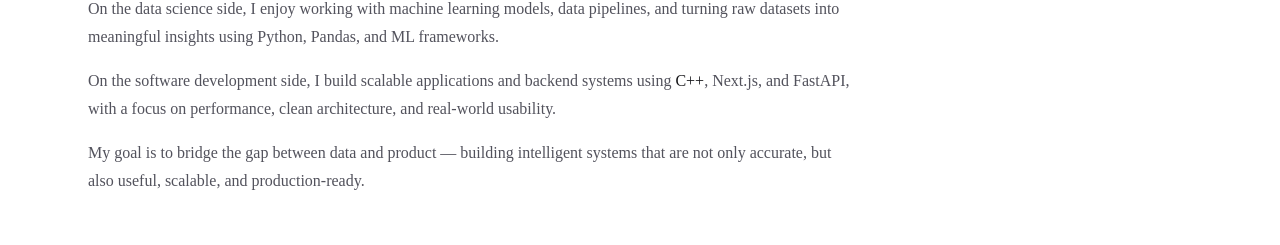
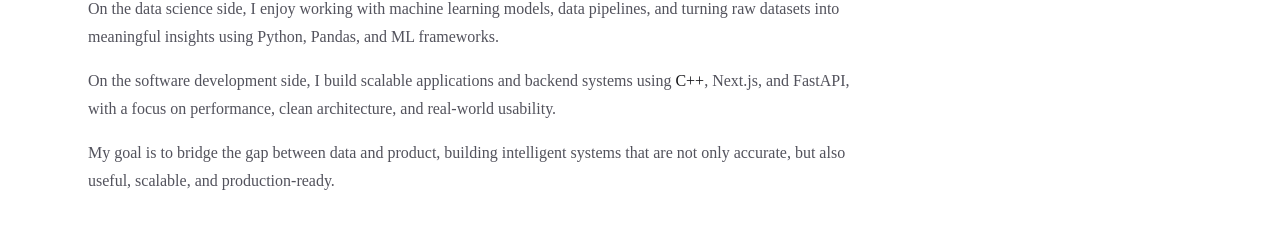
Before and after one commit to Tusharr1212/TusharResumeWeb, a Next.js app: page / in a window 1280 px wide. Shown: the part 830-1075 px from the top of the page. Built offline with nearby package versions, Linux system fonts and the light colour scheme.

Commit message:
Update page.tsx

```diff
--- a/app/page.tsx
+++ b/app/page.tsx
@@ -87,7 +87,7 @@
     </p>
 
     <p>
-      My goal is to bridge the gap between data and product — building intelligent systems that
+      My goal is to bridge the gap between data and product, building intelligent systems that
       are not only accurate, but also useful, scalable, and production-ready.
     </p>
   </div></section>
```
